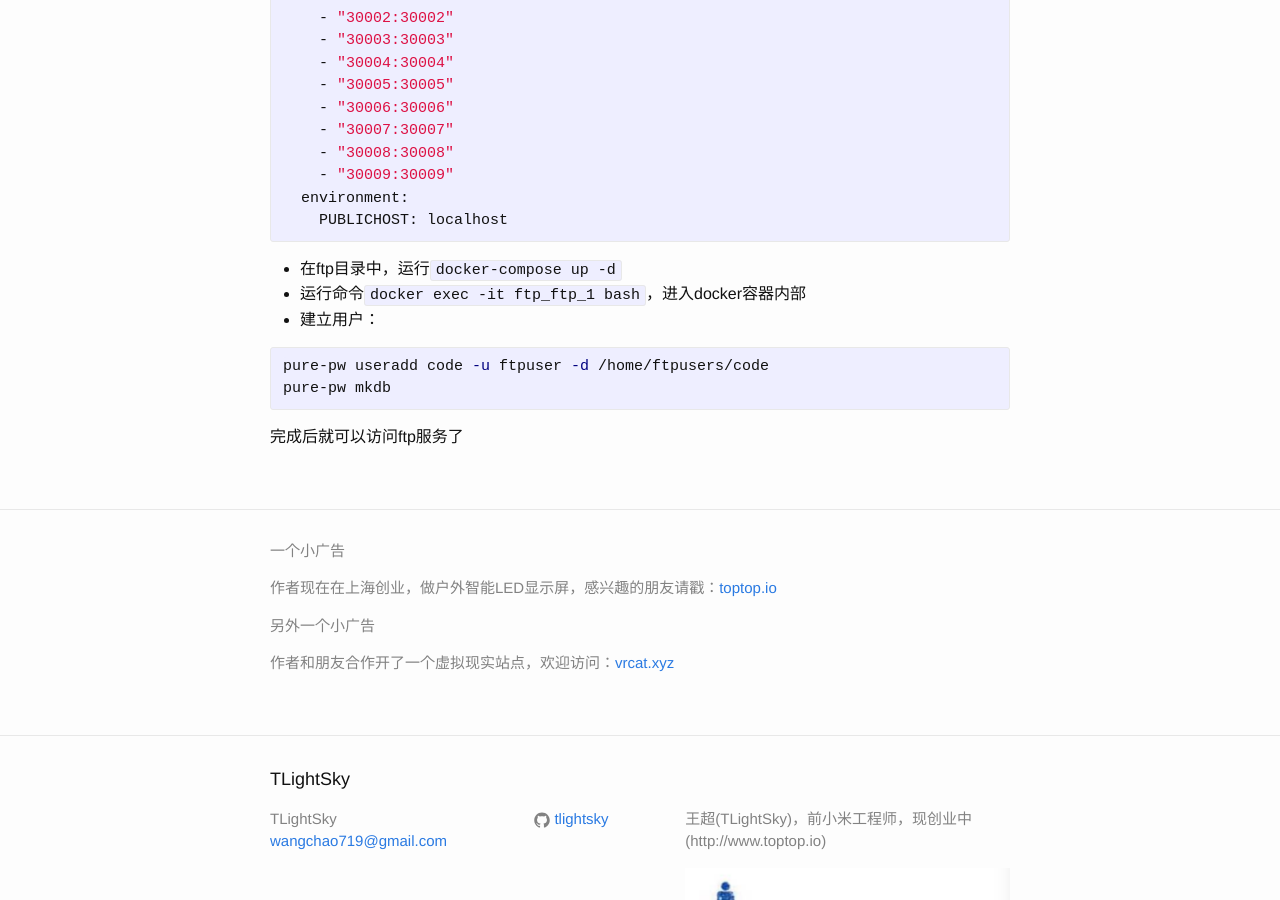
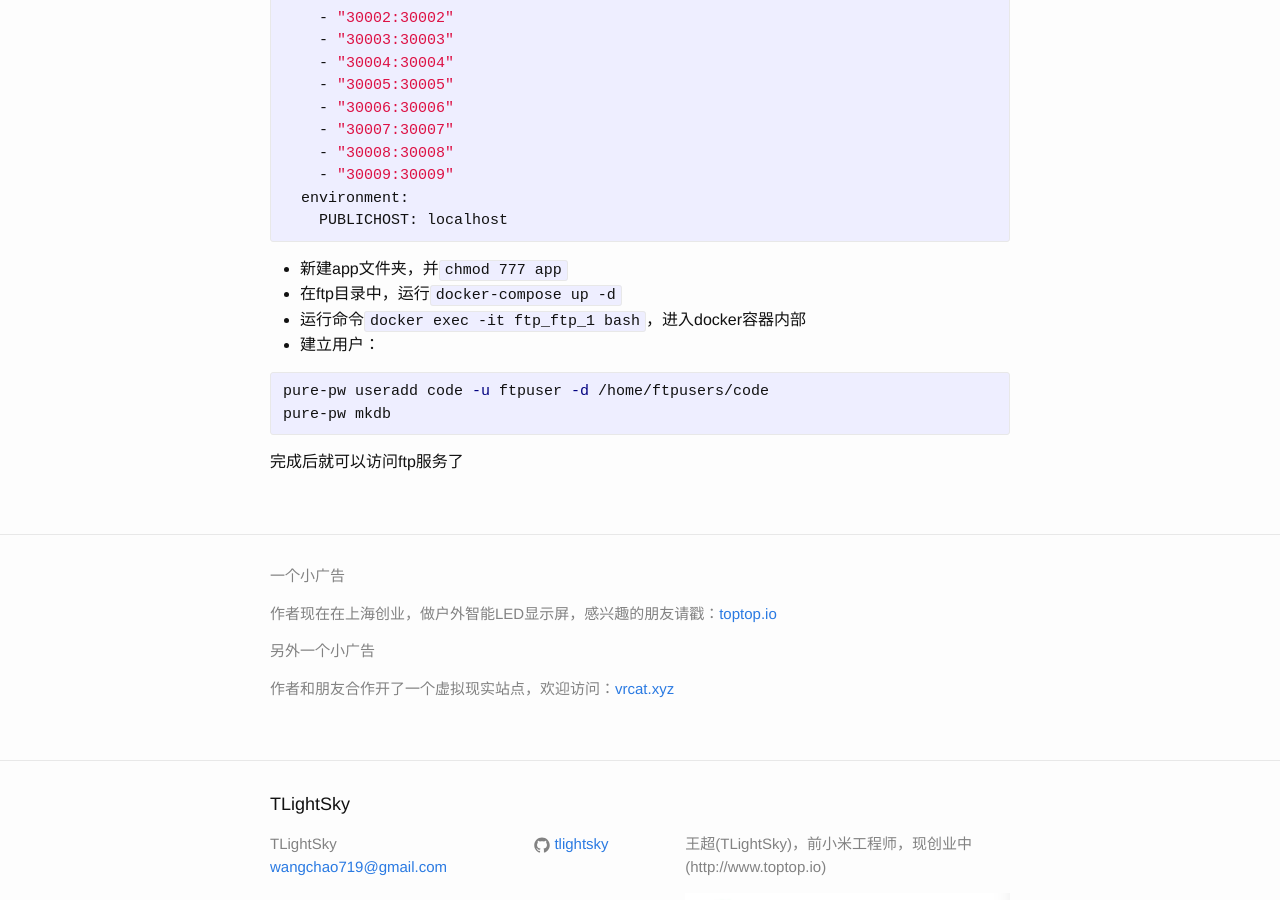
Before and after one commit to tlightsky/tlightsky.github.io, a Jekyll site: the page built from _posts/2016-1-16-how-to-setup-ftp-by-docker.md, in a window 1280 px wide and 900 px high, scrolled down 692 px. Built offline with Jekyll 4.4.1, drawn with Linux system fonts in a browser that asks for light colours.

Commit message:
add post

```diff
--- a/_posts/2016-1-16-how-to-setup-ftp-by-docker.md
+++ b/_posts/2016-1-16-how-to-setup-ftp-by-docker.md
@@ -43,6 +43,7 @@ ftp:
     PUBLICHOST: localhost
 {% endhighlight %}
 
+* 新建app文件夹，并`chmod 777 app`
 * 在ftp目录中，运行`docker-compose up -d`
 * 运行命令`docker exec -it ftp_ftp_1 bash`，进入docker容器内部
 * 建立用户：
```
Also changed, not shown: _posts/2016-7-30-any-connect-server-in-docker.md (renamed from _posts/2016-7-30－any-connect-server-in-docker.md), _posts/2016-7-30-convert-socks5-proxy-http-by-privoxy.md (renamed from _posts/2016-7-30－convert-socks5-proxy-http-by-privoxy.md).
